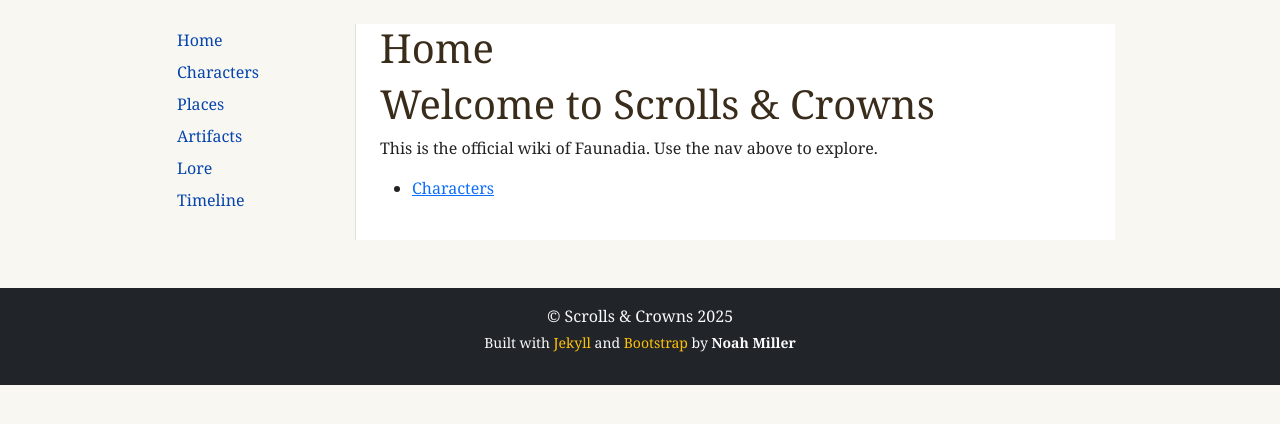
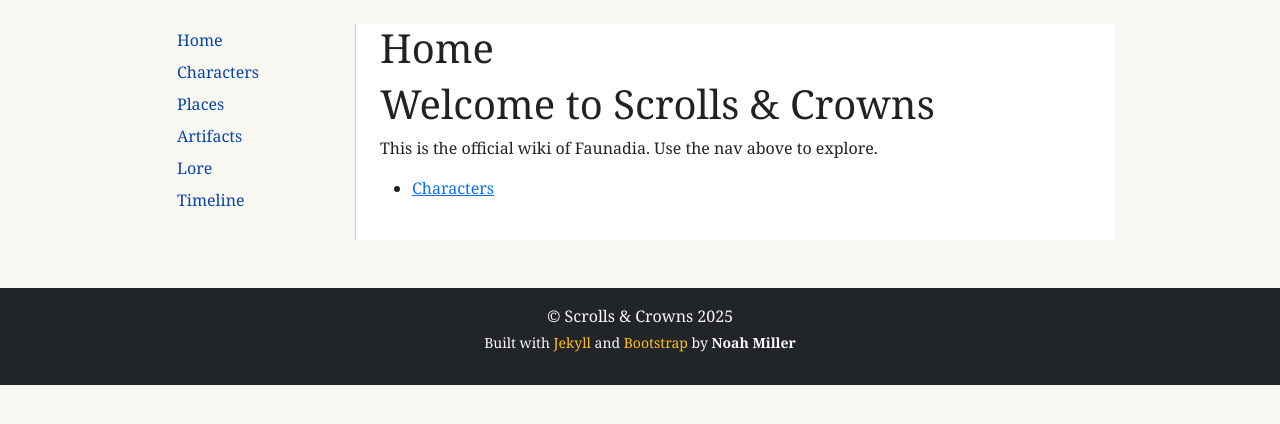
Before and after one commit to scrollsandcrowns/Wiki, a Jekyll site: the page built from index.html, in a window 1280 px wide. Shown: the top 424 px of the page. Built offline with Jekyll 4.4.1, drawn with Linux system fonts in a browser that asks for light colours.

Commit message:
Update site.css

```diff
--- a/assets/css/site.css
+++ b/assets/css/site.css
@@ -4,18 +4,19 @@ body {
   color: #222;
 }
 
-/* Simple nav style */
+/* Simple wiki-like links for the nav */
 .simple-nav .nav-link {
-  color: #0645ad;        /* classic wiki blue */
+  color: #0645ad;        /* classic blue */
   padding: 4px 0;
 }
 .simple-nav .nav-link:hover {
   text-decoration: underline;
-  color: #0b0080;        /* darker on hover */
+  color: #0b0080;
 }
 
-/* Content area */
-h1, h2, h3 {
-  font-family: "Merriweather", Georgia, serif;
-  color: #3a2c1b;
+/* Frame the content column on larger screens */
+@media (min-width: 768px) {
+  .border-start {
+    border-color: #d4c5a5 !important;
+  }
 }
```
